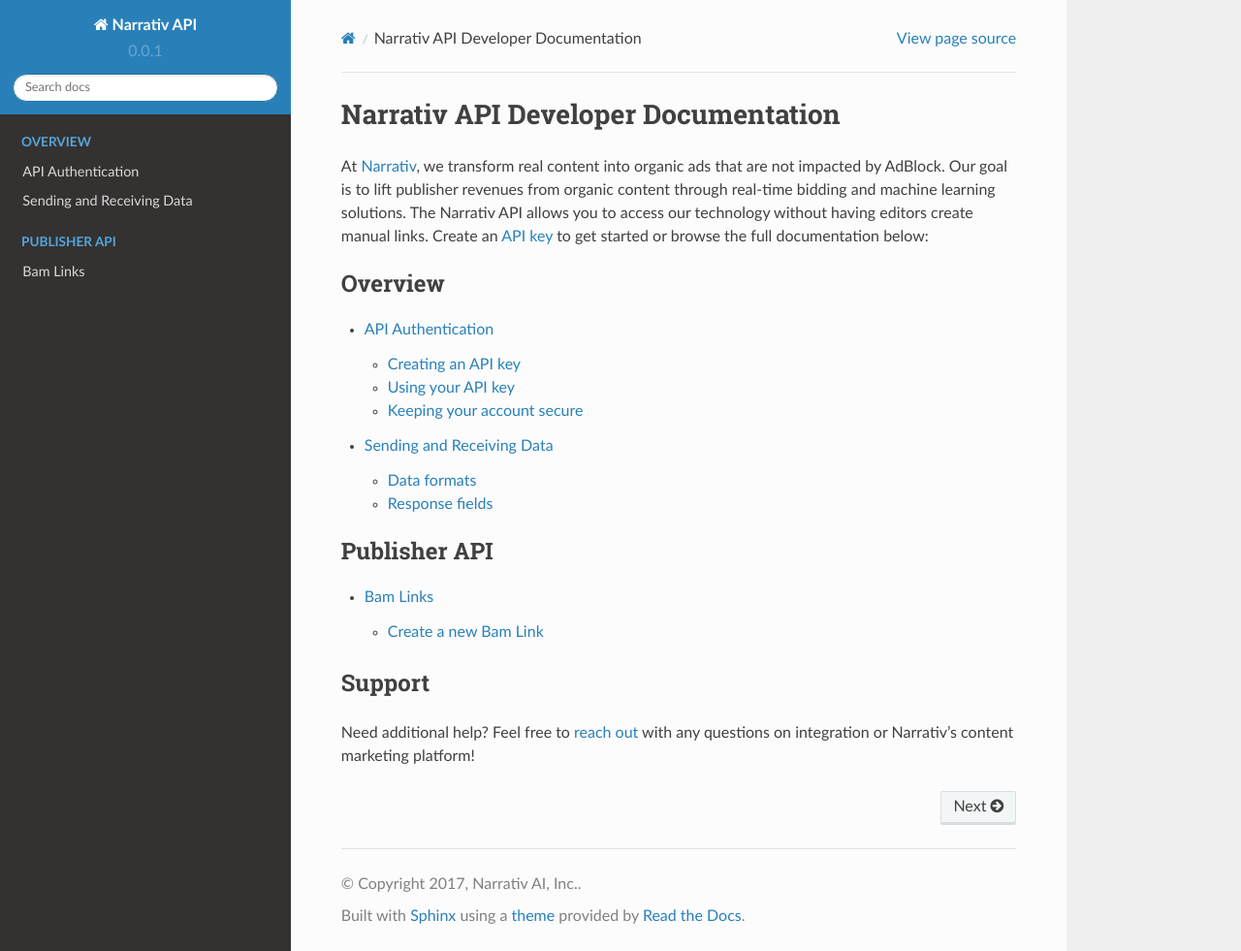
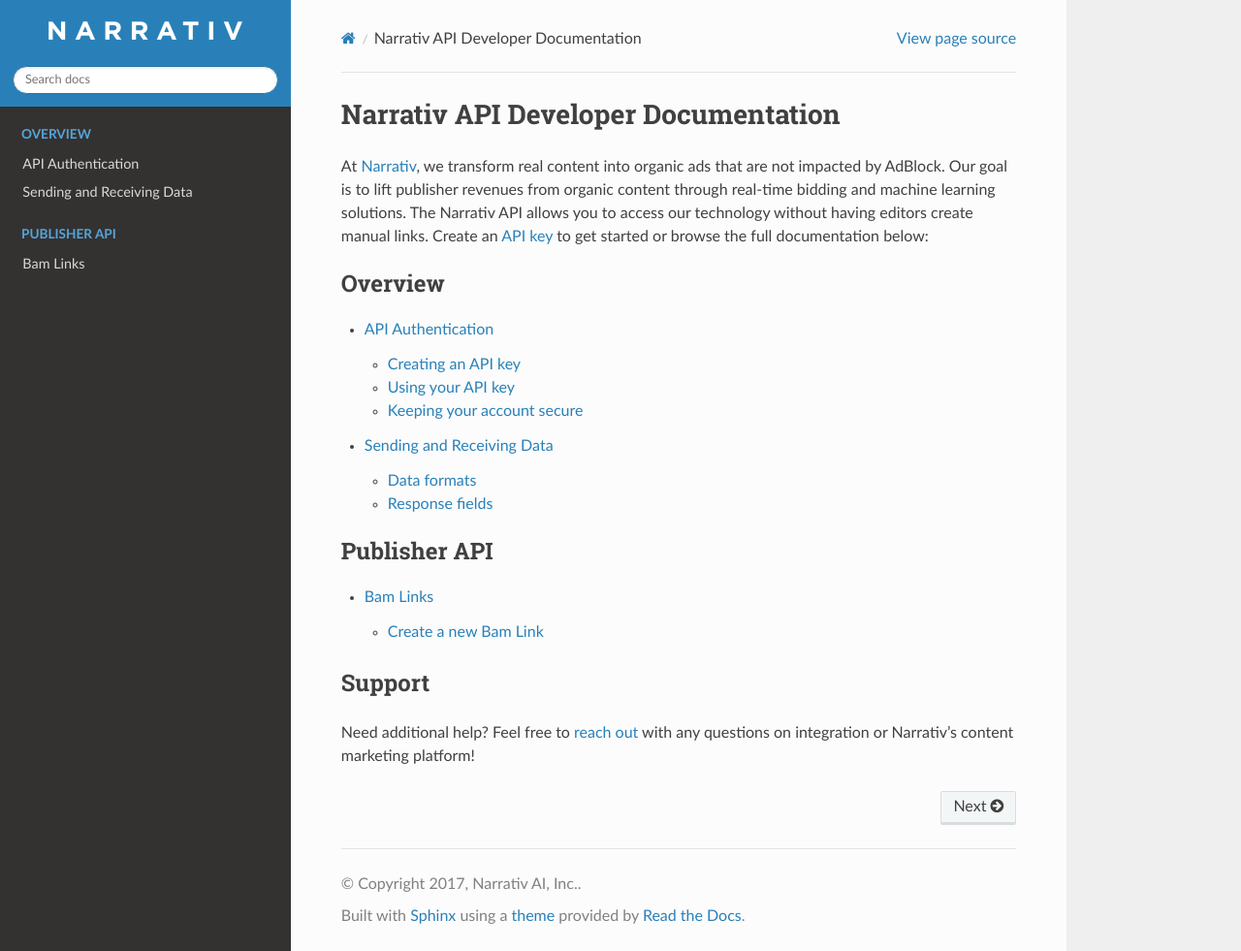
Before and after one commit to robinssq/api-docs, a Sphinx documentation site: the page built from docs/index.rst, in a window 1280 px wide and 981 px high. Shown: the whole window at 97% size. Built offline with Sphinx 7.4.7 and the Read the Docs theme 2.0.0, drawn with Linux system fonts in a browser that asks for light colours.

Commit message:
BAM-474: Add Narrativ logo

```diff
--- a/docs/conf.py
+++ b/docs/conf.py
@@ -89,8 +89,11 @@
 # Theme options are theme-specific and customize the look and feel of a theme
 # further.  For a list of options available for each theme, see the
 # documentation.
-#
-# html_theme_options = {}
+# https://github.com/rtfd/sphinx_rtd_theme/blob/master/sphinx_rtd_theme/theme.conf
+html_theme_options = {
+    'logo_only': True,
+    'display_version': False,
+}
 
 # Add any paths that contain custom static files (such as style sheets) here,
 # relative to this directory. They are copied after the builtin static files,
@@ -103,6 +106,8 @@
 else:
     # Static path must be set locally or else files will not be built.
     html_static_path = ['_static']
+
+html_logo = '_static/narrativ_white_200px.png'
 
 # Custom sidebar templates, must be a dictionary that maps document names
 # to template names.
```
Also changed, not shown: docs/_static/narrativ_white_200px.png (added).
